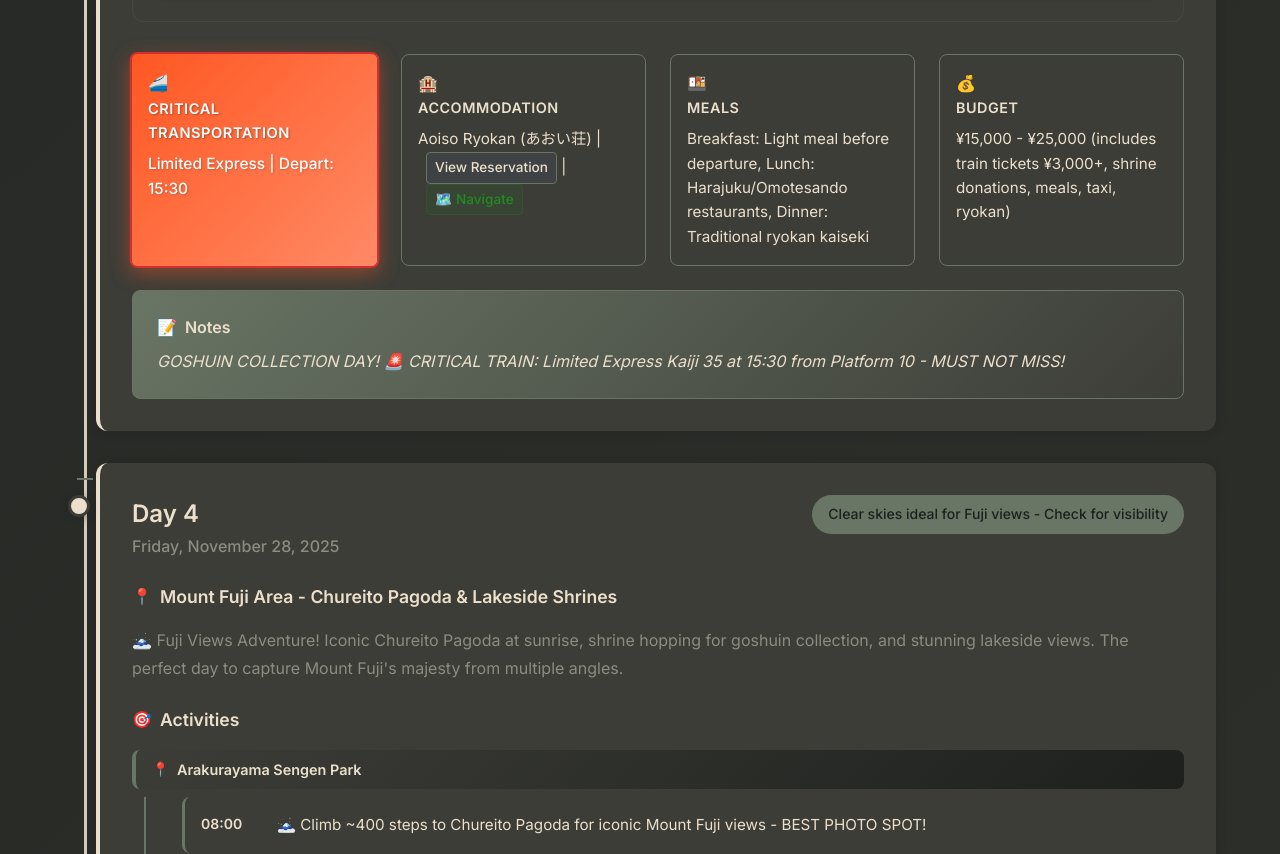
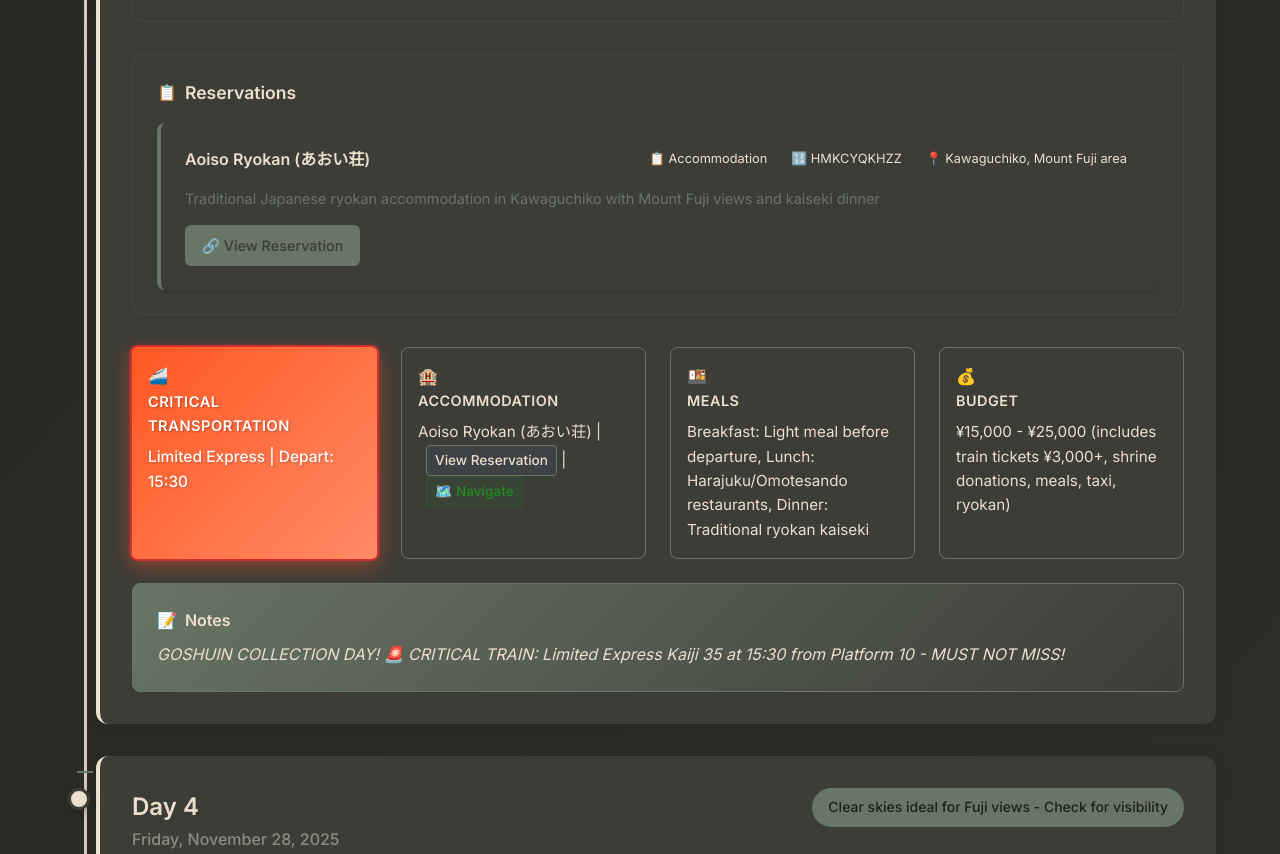
Before and after one commit to Mezzyface/JapanTrip, a plain HTML site: page index.html in a window 1280 px wide. Shown: the part 5670-6524 px from the top of the page. Drawn offline with Linux system fonts and the light colour scheme.

Commit message:
nwe reservation section

```diff
--- a/index.html
+++ b/index.html
@@ -4,7 +4,7 @@
     <meta charset="UTF-8">
     <meta name="viewport" content="width=device-width, initial-scale=1.0">
     <title>Japan Trip Itinerary | November 26 - December 11, 2025</title>
-    <link rel="stylesheet" href="styles/main.css">    <link rel="stylesheet" href="styles/components.css?v=travel-routes">
+    <link rel="stylesheet" href="styles/main.css">    <link rel="stylesheet" href="styles/components.css?v=reservations-styling">
     <link href="https://fonts.googleapis.com/css2?family=Noto+Sans+JP:wght@300;400;500;700&family=Inter:wght@400;500;600&display=swap" rel="stylesheet">
 </head>
 <body>
@@ -44,7 +44,7 @@
             <p>&copy; 2025 Japan Trip Itinerary | Made with ❤️ for an amazing adventure</p>
         </div>
     </footer>    <script src="js/data-embedded.js?v=yasaka-shrine-detailed-goshuin"></script>
-    <script src="js/itinerary.js?v=yasaka-shrine-area-goshuin-tour"></script>
+    <script src="js/itinerary.js?v=reservations-section-added"></script>
     <script src="js/main.js?v=itineraryData-variable-fixed"></script>
 </body>
 </html>
--- a/js/data-embedded.js
+++ b/js/data-embedded.js
@@ -145,11 +145,20 @@ const itineraryData = {
         {
             "time": "15:30",
             "description": "🚄 MUST CATCH: Limited Express Kaiji 35 (Chuo Line) from Platform 10 - LAST TRAIN TO MOUNT FUJI TODAY!"
-        },
-        {
+        },        {
             "time": "16:30 - 16:57",
             "description": "🚄 Arrive at Ōtsuki Station for transfer to Fujisan View Express 13 (Fujikyuko Line)"
         }   ],
+    "reservations": [
+        {
+            "name": "Aoiso Ryokan (あおい荘)",
+            "description": "Traditional Japanese ryokan accommodation in Kawaguchiko with Mount Fuji views and kaiseki dinner",
+            "url": "https://www.airbnb.com/trips/v1/reservation-details/ro/RESERVATION2_CHECKIN/HMKCYQKHZZ",
+            "type": "Accommodation",
+            "confirmationCode": "HMKCYQKHZZ",
+            "location": "Kawaguchiko, Mount Fuji area"
+        }
+    ],
     "transportation": "JR Yamanote Line (¥170 per trip), Limited Express Kaiji + Fujisan View Express to Kawaguchiko, taxi to ryokan",    "travelRoutes": [
         {
             "name": "Ebisu to Shinjuku Station",
--- a/js/itinerary.js
+++ b/js/itinerary.js
@@ -488,6 +488,31 @@ class ItineraryLoader {
                             </div>
                         </div>
                     `).join('')}
+                </div>            </div>
+            ` : ''}
+
+            ${day.reservations && day.reservations.length > 0 ? `
+            <div class="reservations">
+                <h3 class="reservations-title">Reservations</h3>
+                <div class="reservations-list">
+                    ${day.reservations.map(reservation => `
+                        <div class="reservation-item">
+                            <div class="reservation-header">
+                                <h4 class="reservation-name">${reservation.name}</h4>
+                                <div class="reservation-summary">
+                                    <span class="reservation-type">📋 ${reservation.type}</span>
+                                    ${reservation.confirmationCode ? `<span class="reservation-code">🔢 ${reservation.confirmationCode}</span>` : ''}
+                                    ${reservation.location ? `<span class="reservation-location">📍 ${reservation.location}</span>` : ''}
+                                </div>
+                            </div>
+                            <p class="reservation-description">${reservation.description}</p>
+                            <div class="reservation-actions">
+                                <a href="${reservation.url}" target="_blank" class="reservation-link">
+                                    🔗 View Reservation
+                                </a>
+                            </div>
+                        </div>
+                    `).join('')}
                 </div>
             </div>
             ` : ''}            <div class="day-info">
--- a/styles/components.css
+++ b/styles/components.css
@@ -572,6 +572,143 @@
     border-radius: 6px;
 }
 
+/* Reservations Section */
+.reservations {
+    margin: var(--spacing-lg) 0;
+    background: var(--background-light);
+    border-radius: var(--border-radius);
+    padding: var(--spacing-md);
+    border: 1px solid rgba(105, 117, 101, 0.2);
+}
+
+.reservations-title {
+    font-size: 1.1rem;
+    font-weight: 600;
+    color: var(--text-dark);
+    margin-bottom: var(--spacing-sm);
+    display: flex;
+    align-items: center;
+    gap: var(--spacing-xs);
+}
+
+.reservations-title::before {
+    content: '📋';
+    font-size: 1rem;
+}
+
+.reservations-list {
+    list-style: none;
+    padding: 0;
+    margin: 0;
+}
+
+.reservation-item {
+    background: var(--white);
+    border-radius: 8px;
+    padding: var(--spacing-md);
+    margin-bottom: var(--spacing-sm);
+    border-left: 4px solid var(--secondary-color);
+    box-shadow: 0 2px 4px rgba(0,0,0,0.1);
+    transition: transform 0.2s ease, box-shadow 0.2s ease;
+}
+
+.reservation-item:hover {
+    transform: translateY(-2px);
+    box-shadow: 0 4px 8px rgba(0,0,0,0.15);
+}
+
+.reservation-item:last-child {
+    margin-bottom: 0;
+}
+
+.reservation-header {
+    display: flex;
+    justify-content: space-between;
+    align-items: flex-start;
+    margin-bottom: var(--spacing-sm);
+    flex-wrap: wrap;
+    gap: var(--spacing-xs);
+}
+
+.reservation-name {
+    font-size: 1rem;
+    font-weight: 600;
+    color: var (--text-dark);
+    margin: 0;
+    flex: 1;
+}
+
+.reservation-summary {
+    display: flex;
+    flex-wrap: wrap;
+    gap: var(--spacing-xs);
+    align-items: center;
+}
+
+.reservation-summary span {
+    background: var(--background-light);
+    padding: 2px 8px;
+    border-radius: 12px;
+    font-size: 0.8rem;
+    color: var(--text-dark);
+    white-space: nowrap;
+}
+
+.reservation-type {
+    background: rgba(156, 39, 176, 0.1);
+    color: #6a1b9a;
+}
+
+.reservation-code {
+    background: rgba(255, 152, 0, 0.1);
+    color: #e65100;
+}
+
+.reservation-location {
+    background: rgba(76, 175, 80, 0.1);
+    color: #2e7d32;
+}
+
+.reservation-description {
+    color: var(--text-medium);
+    font-size: 0.9rem;
+    margin: var(--spacing-xs) 0;
+    line-height: 1.4;
+}
+
+.reservation-actions {
+    margin-top: var(--spacing-sm);
+}
+
+.reservation-link {
+    display: inline-flex;
+    align-items: center;
+    gap: var(--spacing-xs);
+    background: linear-gradient(135deg, var(--secondary-color), var(--accent-color));
+    color: var(--white);
+    text-decoration: none;
+    padding: 8px 16px;
+    border-radius: 6px;
+    font-size: 0.9rem;
+    font-weight: 500;
+    transition: all 0.3s ease;
+    border: 1px solid transparent;
+}
+
+.reservation-link:hover {
+    background: linear-gradient(135deg, var(--accent-color), var(--secondary-color));
+    transform: translateY(-1px);
+    box-shadow: 0 4px 8px rgba(0,0,0,0.2);
+    text-decoration: none;
+    color: var(--white);
+}
+
+.reservation-link:focus {
+    outline: 2px solid var(--secondary-color);
+    outline-offset: 2px;
+    border-radius: 6px;
+}
+
 /* Transportation & Accommodation */
 .day-info {
     display: grid;
@@ -799,7 +936,7 @@
 .error {
     background: rgba(139, 90, 90, 0.2);
     color: #FF6B6B;
-    padding: var(--spacing-md);
+    padding: var (--spacing-md);
     border-radius: var(--border-radius);
     border: 1px solid rgba(255, 107, 107, 0.3);
     margin-bottom: var(--spacing-md);
```
Also changed, not shown: data/day-02.json (+11 -2 lines).
